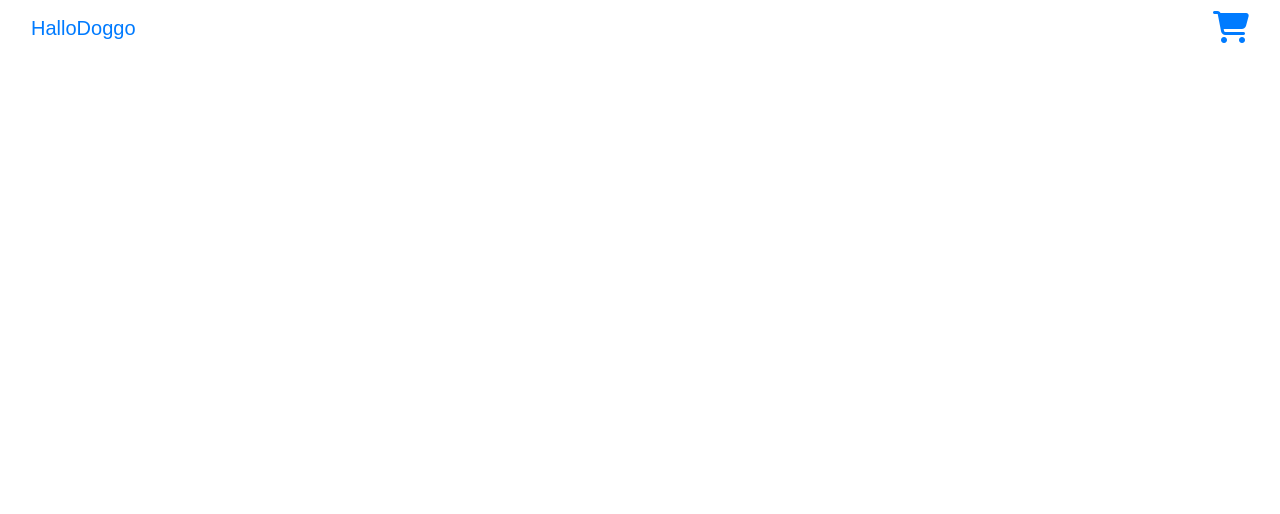
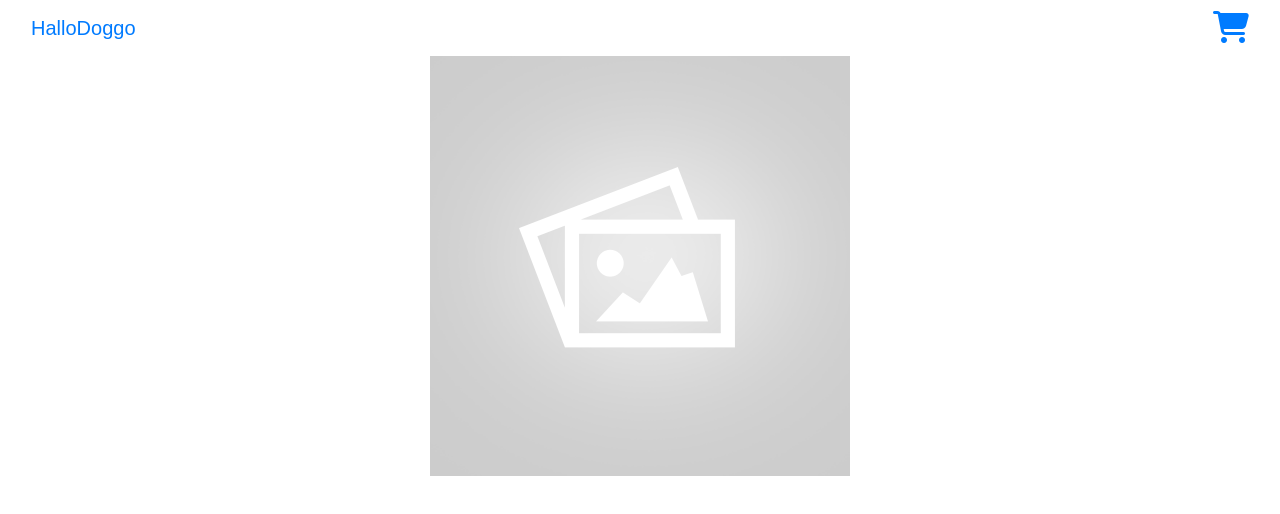
Before and after one commit to tbricca/hallo-doggos, a React (Create React App) app: page /confirmation in a window 1280 px wide. Shown: the top 514 px of the page. Built offline with nearby package versions, Linux system fonts and the light colour scheme.

Commit message:
confirmation page

```diff
--- a/src/App.js
+++ b/src/App.js
@@ -16,7 +16,8 @@ class App extends Component {
   constructor(props){
     super(props);
     this.state={
-      quizResult: ''
+      quizResult: '',
+      imageResult: ''
     }
   this.transferResult = this.transferResult.bind(this)
   }
@@ -32,17 +33,17 @@ class App extends Component {
           <nav className="navbar navbar-default">
             <div className="container-fluid">
               <div className="navbar-header">
-                <a class="navbar-brand" href="#">HalloDoggo</a>
+                <a className="navbar-brand" href="#">HalloDoggo</a>
               </div>
                 <ul className="nav navbar-nav navbar-right">
-                  <li className="navList"><Link to="/confirmation"><i class="fa fa-shopping-cart fa-2x" aria-hidden="true"></i></Link></li>
+                  <li className="navList"><Link to="/confirmation"><i className="fa fa-shopping-cart fa-2x" aria-hidden="true"></i></Link></li>
                 </ul>
             </div>
           </nav>
           <Switch>
            <Route exact path="/" render={() => <Quiz transferResult={this.transferResult}/>} />
            <Route path="/result" render={() => <Result quizResult={this.state.quizResult}/>}/>
-           <Route path="/confirmation" component={Confirmation} />
+           <Route path="/confirmation" render={() => <Confirmation imageResult={this.state.imageResult}/>}/>
            <Route component={NotFound} />
          </Switch>
       </div>
--- a/src/Confirmation.js
+++ b/src/Confirmation.js
@@ -2,9 +2,19 @@ import React, { Component } from 'react';
 import './App.css';
 
 class Confirmation extends Component {
+  constructor(props){
+    super(props)
+  }
   render() {
+    let src = '';
+    if(this.props.imageResult === ''){
+       src = '/placeholder.png'
+    }else{
+      src =this.props.imageResult
+    }
     return (
       <div className="App">
+        <img alt=" " src={src} />
       </div>
     );
   }
--- a/src/Quiz.js
+++ b/src/Quiz.js
@@ -31,6 +31,7 @@ class Quiz extends Component {
 
   handleSubmit(e) {
     e.preventDefault();
+    //result logic here
     this.setState({
       redirect: true,
       result: 'xyz'
@@ -57,6 +58,7 @@ class Quiz extends Component {
         <input
           type="text"
           name="name"
+          placeholder="Fido"
           value={this.state.name}
           onChange={this.handleOptionChange} />
         </label>
```
Also changed, not shown: public/placeholder.png (added).
